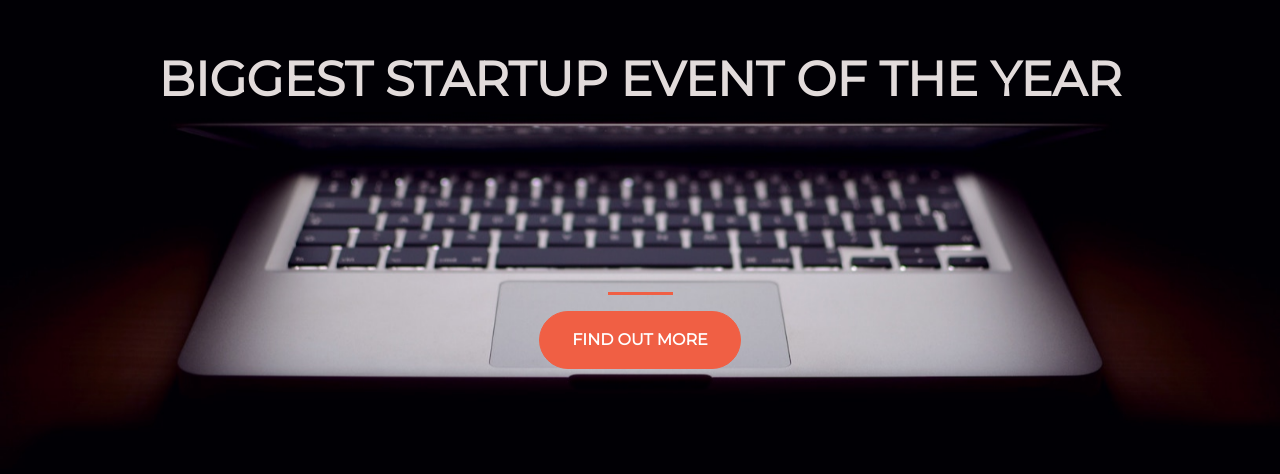
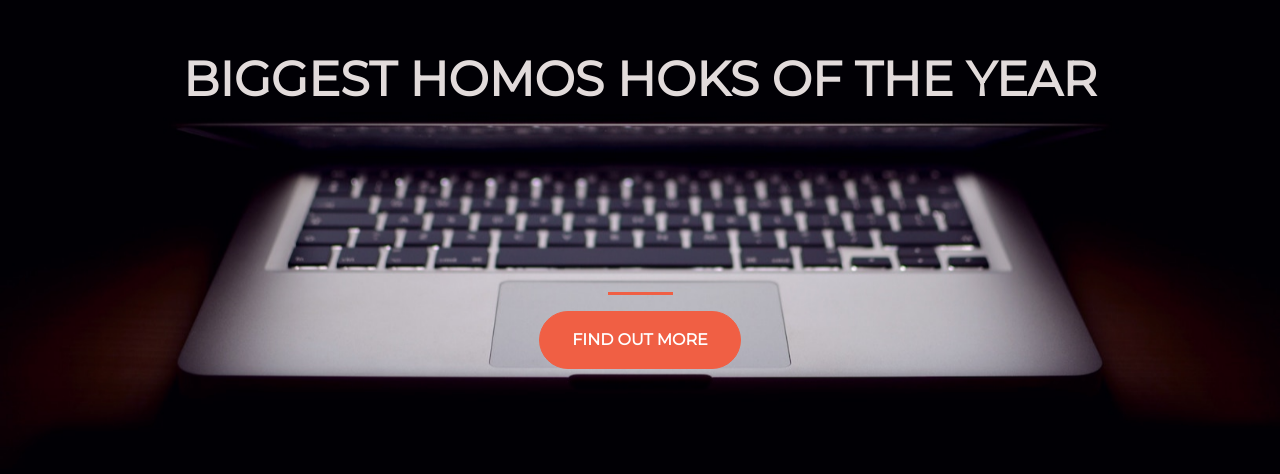
Before and after one commit to bunnardd/bunnardd.github.io, a plain HTML site: page index.html in a window 1280 px wide. Shown: the part 190-664 px from the top of the page. Drawn offline with nearby package versions, Linux system fonts and the light colour scheme.

Commit message:
Update index.html

```diff
--- a/index.html
+++ b/index.html
@@ -20,7 +20,7 @@
     <div class="container d-flex align-items-center h-100">
       <div class="row">
         <header class="text-center col-12">
-          <h1 class="text-uppercase"><strong>Biggest Startup Event of the Year</strong> </h1>
+          <h1 class="text-uppercase"><strong>Biggest homos hoks of the Year</strong> </h1>
         </header>
         <div class="buffer col-12"></div>
         <section class="text-center col-12">
```
